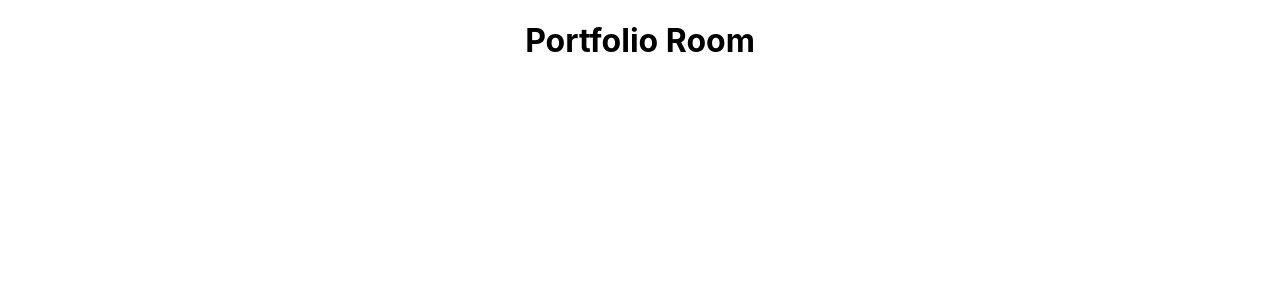
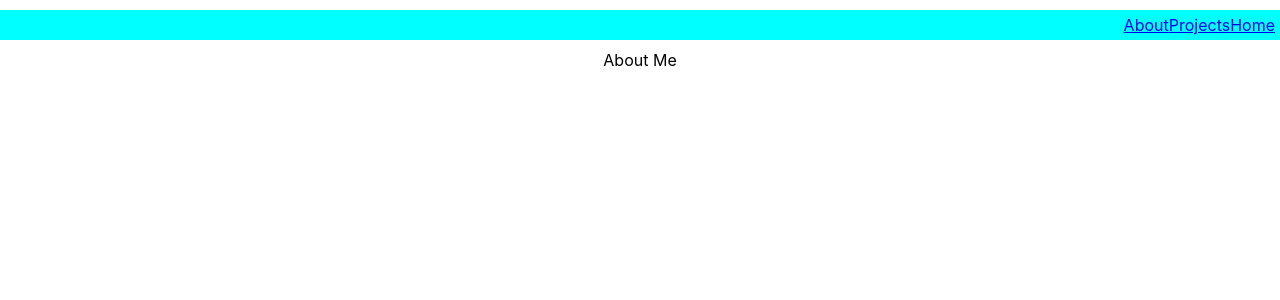
Before and after one commit to cmslee/caseylee-portfolio, a React (Create React App) app: page /about in a window 1280 px wide. Shown: the top 300 px of the page. Built offline with nearby package versions, Linux system fonts and the light colour scheme.

Commit message:
structure

```diff
--- a/src/App.css
+++ b/src/App.css
@@ -2,15 +2,14 @@
   text-align: center;
 }
 
-.App-logo {
-  height: 40vmin;
-  pointer-events: none;
-}
-
-@media (prefers-reduced-motion: no-preference) {
-  .App-logo {
-    animation: App-logo-spin infinite 20s linear;
-  }
+nav {
+  display: flex;
+  flex-direction: row;
+  justify-content: right;
+  background-color: aqua;
+  margin-top: 10px;
+  margin-bottom: 10px;
+  padding: 5px;
 }
 
 .App-header {
@@ -23,16 +22,3 @@
   font-size: calc(10px + 2vmin);
   color: white;
 }
-
-.App-link {
-  color: #61dafb;
-}
-
-@keyframes App-logo-spin {
-  from {
-    transform: rotate(0deg);
-  }
-  to {
-    transform: rotate(360deg);
-  }
-}
--- a/src/App.js
+++ b/src/App.js
@@ -1,9 +1,21 @@
+import {Routes, Route} from 'react-router-dom';
+
+import NavBar from './components/NavBar';
+import About from './pages/About';
+import Homepage from './pages/Homepage'
+import Projects from './pages/Projects';
+
 import './App.css';
 
 function App() {
   return (
     <div className="App">
-      <h1>Portfolio Room</h1>
+      <NavBar />
+      <Routes>
+        <Route path='/' element={<Homepage />}/>
+        <Route path='/about' element={<About />} />
+        <Route path='/projects' element={<Projects />}/>
+      </Routes>
     </div>
   );
 }
--- /dev/null
+++ b/src/components/NavBar.js
@@ -0,0 +1,19 @@
+import { Link } from "react-router-dom"
+
+function NavBar () {
+    return (
+        <nav>
+            <Link to='/about'>
+                About
+            </Link>
+            <Link to='/projects'>
+                Projects
+            </Link>
+            <Link to='/'>
+                Home
+            </Link>
+        </nav>
+    )
+}
+
+export default NavBar;
--- a/src/index.js
+++ b/src/index.js
@@ -3,11 +3,14 @@ import ReactDOM from 'react-dom/client';
 import './index.css';
 import App from './App';
 import reportWebVitals from './reportWebVitals';
+import { BrowserRouter as Router } from 'react-router-dom';
 
 const root = ReactDOM.createRoot(document.getElementById('root'));
 root.render(
   <React.StrictMode>
-    <App />
+    <Router>
+      <App />
+    </Router>
   </React.StrictMode>
 );
 
--- /dev/null
+++ b/src/pages/About.js
@@ -0,0 +1,11 @@
+
+
+function About () {
+    return (
+        <div>
+            About Me
+        </div>
+    )
+}
+
+export default About;
--- /dev/null
+++ b/src/pages/Homepage.js
@@ -0,0 +1,11 @@
+
+
+function Homepage () {
+    return (
+        <div>
+            Casey Lee
+        </div>
+    )
+}
+
+export default Homepage;
--- /dev/null
+++ b/src/pages/Projects.js
@@ -0,0 +1,12 @@
+
+
+
+function Projects () {
+    return (
+        <div>
+            Projects
+        </div>
+    )
+}
+
+export default Projects;
```
